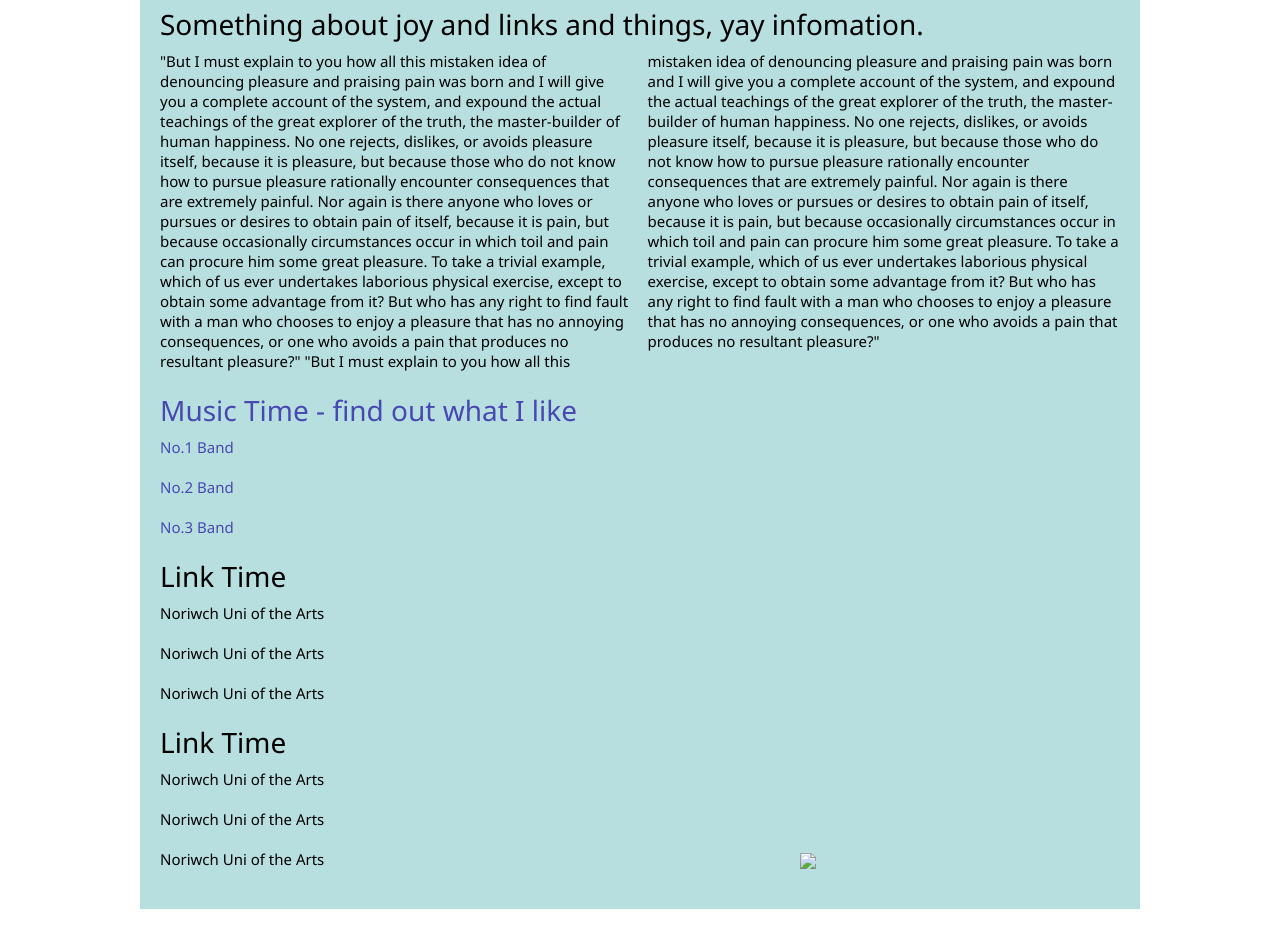
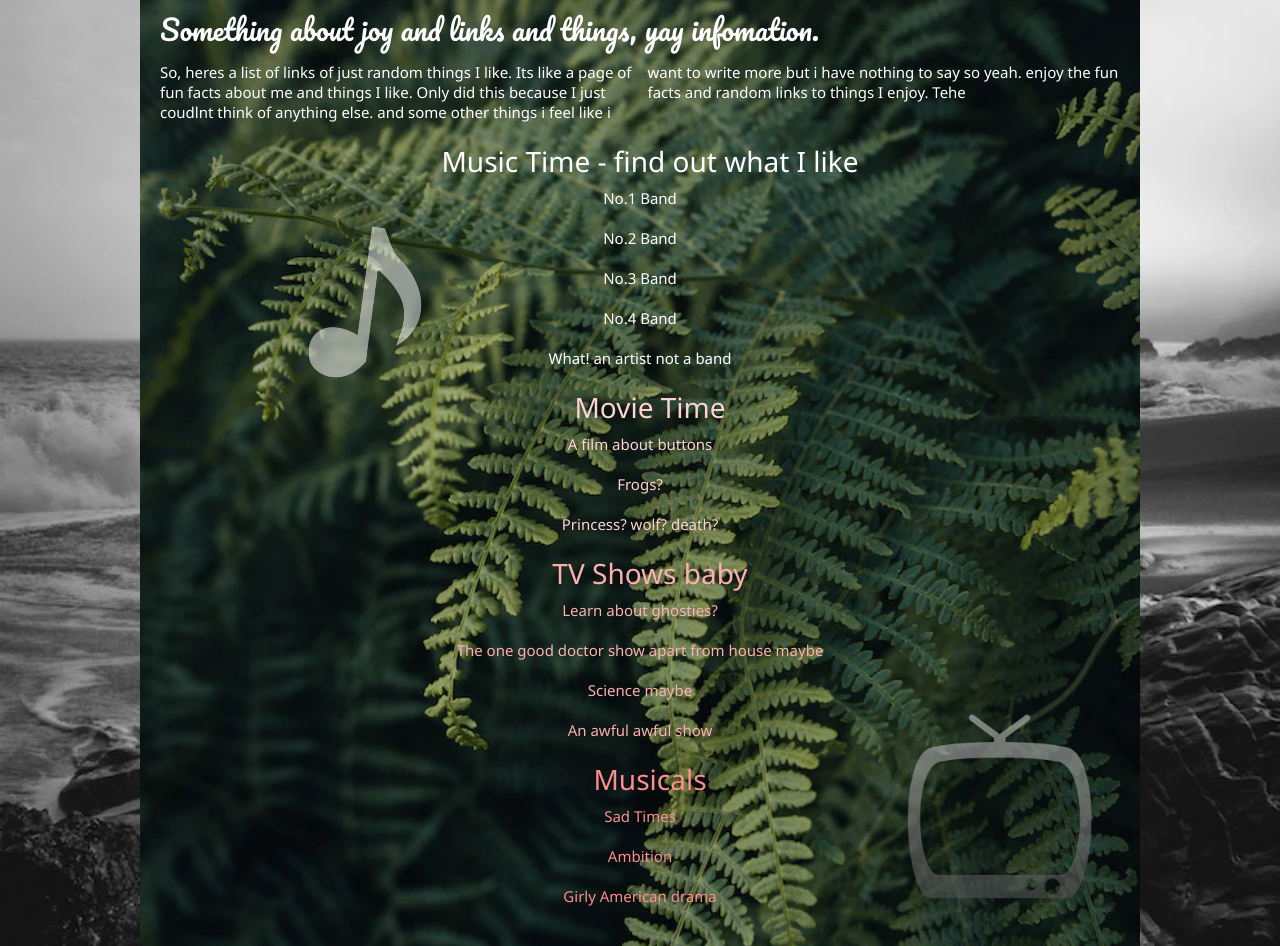
Before and after one commit to DarcyFox/link-list2, a plain HTML site: page index.html in a window 1280 px wide. Shown: the part 115-1061 px from the top of the page. Before the commit the page ends 1024 px from the top, so only its background shows below. Drawn offline with Linux system fonts and the light colour scheme.

Commit message:
added more links

```diff
--- a/css/style.css
+++ b/css/style.css
@@ -1,5 +1,8 @@
 body {
-    margin: 0;
+margin: 0;
+background-image: url("../images2/wet.webp");
+background-size: 100%;
+
 }
 
 h1 {
@@ -11,9 +14,19 @@ h1 {
     font-family: 'Pacifico', cursive;
     font-weight: 100;
     font-size: 56px;
-    color:rgb(74, 129, 136);
+    color:rgb(255, 255, 255);
 }
+h3 {
+    margin-left: 20px;
+    margin-top: 20px;
+    margin-bottom: 0%;
+    font-family: 'Caveat', cursive;
+    font-family: 'Pacifico', cursive;
+    font-weight: 20;
+    font-size: 28px;
+    color: white;
 
+}
 h4 {
     margin-left: 20px;
     margin-top: 20px;
@@ -21,6 +34,7 @@ h4 {
     font-family: 'Segoe UI', Tahoma, Geneva, Verdana, sans-serif;
     font-weight: 50;
     font-size: 28px;
+    color: white;
 }
 
 p {
@@ -32,11 +46,14 @@ p {
     font-weight: 45;
     font-size: 15px;
     column-count: 2;
+    color: white;
+    /* text-align: center; */
 }
 
 a {
     text-decoration: none;
-    color: black;
+    color: rgb(255, 254, 254);
+    /* text-align: center; */
 }
 
 a:hover {
@@ -46,6 +63,12 @@ a:hover {
 a p {
     background-color: rgba(183, 223, 223, 0);
     transition: .4s;
+    column-count: 1;
+    font-weight: 60;
+    /* margin-left: auto; */
+    /* margin-right: auto; */
+     /* text-align: center;  */
+
 }
 
 a p:hover {
@@ -56,14 +79,26 @@ a p:active {
     background-color: rgb(37, 122, 122);
 }
 .bop{
-    color:rgb(72, 72, 177);
+    color:rgb(255, 255, 255);
+    font-weight: 100;
+}
+.pop{
+    color: rgb(255, 211, 211);
+    font-weight: 100;
+}
+.flop{
+    color: rgb(252, 176, 176);
+    font-weight: 100;
+}
+.blop{
+    color: rgb(253, 142, 142);
     font-weight: 100;
 }
 #container {
     width: 1000px;
     padding-bottom: 20px;
     /*  height: 1200px; */
-    background-image: url("../images/photo-bkg.jpg");
+    background-image: url("../images2/fern.webp");
     background-size: cover;
 
     background-color: rgb(183, 223, 223);
@@ -75,16 +110,22 @@ a p:active {
     position: relative;
 }
 
-#trans-flower {
+ #trans-flower {
     position: absolute;
-    width: 300px;
+    width: 200px;
     right: 40px;
     bottom: 0;
+    opacity: 60%;
+}
+#music{
+    margin-left: 70px;
+    position: absolute;
+    opacity: 50%;
 }
 
 #masthead {
     height: 100px;
-    background-image: url("../images/buddha.jpg");
+    background-image: url("../images2/blue\ catus.webp");
     background-repeat: no-repeat;
     /*background-attachment: fixed; */
     background-position: right;
@@ -94,4 +135,7 @@ a p:active {
 #links-block {
     width: 50%;
     white-space: nowrap;
+    margin-left: auto;
+    margin-right: auto;
+    text-align: center;
 }
--- a/index.html
+++ b/index.html
@@ -15,34 +15,17 @@
 <body>
     <div id="container">
         <div id="masthead">
-            <h1>Links that bring me JOY</h1>
+            <h1>Fun Facts in Link Form</h1>
         </div>
         <div id="content-holder">
-            <h4> Something about joy and links and things, yay infomation.</h4>
+            <h3> Something about joy and links and things, yay infomation.</h3>
             <p>
-                "But I must explain to you how all this mistaken idea of denouncing pleasure and praising pain was born
-                and I will give you a complete account of the system, and expound the actual teachings of the great
-                explorer of the truth, the master-builder of human happiness. No one rejects, dislikes, or avoids
-                pleasure itself, because it is pleasure, but because those who do not know how to pursue pleasure
-                rationally encounter consequences that are extremely painful. Nor again is there anyone who loves or
-                pursues or desires to obtain pain of itself, because it is pain, but because occasionally circumstances
-                occur in which toil and pain can procure him some great pleasure. To take a trivial example, which of us
-                ever undertakes laborious physical exercise, except to obtain some advantage from it? But who has any
-                right to find fault with a man who chooses to enjoy a pleasure that has no annoying consequences, or one
-                who avoids a pain that produces no resultant pleasure?"
-                "But I must explain to you how all this mistaken idea of denouncing pleasure and praising pain was born
-                and I will give you a complete account of the system, and expound the actual teachings of the great
-                explorer of the truth, the master-builder of human happiness. No one rejects, dislikes, or avoids
-                pleasure itself, because it is pleasure, but because those who do not know how to pursue pleasure
-                rationally encounter consequences that are extremely painful. Nor again is there anyone who loves or
-                pursues or desires to obtain pain of itself, because it is pain, but because occasionally circumstances
-                occur in which toil and pain can procure him some great pleasure. To take a trivial example, which of us
-                ever undertakes laborious physical exercise, except to obtain some advantage from it? But who has any
-                right to find fault with a man who chooses to enjoy a pleasure that has no annoying consequences, or one
-                who avoids a pain that produces no resultant pleasure?"
+                So, heres a list of links of just random things I like. Its like a page of fun facts about me and things
+                I like. Only did this because I just coudlnt think of anything else. and some other things i feel like i want to write more but i have nothing to say so yeah. enjoy the fun facts and random links to things I enjoy. Tehe
             </p>
 
-            <img id="trans-flower" src="images/trans-flower.png" ></img>
+            <img id="trans-flower" src="images2/R (1).png"></img>
+            <img id="music" src="images2/24191-white-music-notes-vector-thumb.png "></img>
             <div id="links-block">
 
                 <h4 class="bop">Music Time - find out what I like</h4>
@@ -56,28 +39,50 @@
                 <a href="https://thewombats.co.uk/" target="_blank">
                     <p class="bop">No.3 Band</p>
                 </a>
+                <a href="https://www.mcfly.com/" target="_blank">
+                    <p class="bop">No.4 Band</p>
+                </a>
+                <a href="https://www.taylorswift.com/" target="_blank">
+                    <p class="bop">What! an artist not a band</p>
+                </a>
 
-            <h4> Link Time  </h4>
+                <h4 class="pop"> Movie Time </h4>
 
-            <a href="https://www.nua.ac.uk/" target="_blank">
-                <p>Noriwch Uni of the Arts</p>
+                <a href="https://www.imdb.com/title/tt0327597/plotsummary" target="_blank">
+                    <p class="pop">A film about buttons</p>
                 </a>
-            <a href="https://www.nua.ac.uk/" target="_blank">
-                <p>Noriwch Uni of the Arts</p>
+                <a href="https://www.imdb.com/title/tt0780521/" target="_blank">
+                    <p class="pop">Frogs?</p>
                 </a>
-            <a href="https://www.nua.ac.uk/" target="_blank">
-                <p>Noriwch Uni of the Arts</p>
+                <a href="https://www.imdb.com/title/tt0119698/?pf_rd_m=A2FGELUUNOQJNL&pf_rd_p=1a264172-ae11-42e4-8ef7-7fed1973bb8f&pf_rd_r=PWGYWWZN4AJ5FTZJ2FGZ&pf_rd_s=center-1&pf_rd_t=15506&pf_rd_i=top&ref_=chttp_tt_80"
+                    target="_blank">
+                    <p class="pop">Princess? wolf? death? </p>
                 </a>
-            <h4> Link Time </h4>
+                <h4 class=" flop"> TV Shows baby </h4>
 
-            <a href="https://www.nua.ac.uk/" target="_blank">
-                <p>Noriwch Uni of the Arts</p>
+                <a href="https://www.vulture.com/2018/10/the-haunting-of-hill-house-hidden-ghosts.html" target="_blank">
+                    <p class=" flop">Learn about ghosties? </p>
                 </a>
-            <a href="https://www.nua.ac.uk/" target="_blank">
-                <p>Noriwch Uni of the Arts</p>
+                <a href="https://www.imdb.com/title/tt0413573/" target="_blank">
+                    <p class=" flop">The one good doctor show apart from house maybe</p>
                 </a>
-            <a href="https://www.nua.ac.uk/" target="_blank">
-                <p>Noriwch Uni of the Arts</p>
+                <a href="https://www.channel4.com/programmes/rick-and-morty" target="_blank">
+                    <p class=" flop">Science maybe </p>
+                </a>
+                <a href="https://www.bbc.com/culture/article/20190924-its-always-sunny-in-philadelphia-is-americas-best-sitcom"
+                    target="_blank">
+                    <p class=" flop">An awful awful show</p>
+                </a>
+
+                <h4 class="blop"> Musicals</h4>
+                <a href="https://www.lesmis.com/" target="_blank">
+                    <p class=" blop">Sad Times</p>
+                </a>
+                <a href="https://hamiltonmusical.com/london/home/" target="_blank">
+                    <p class=" blop">Ambition</p>
+                </a>
+                <a href="https://www.waitressthemusical.co.uk/" target="_blank">
+                    <p class="blop">Girly American drama</p>
                 </a>
             </div>
         </div>
```
Also changed, not shown: images2/24191-white-music-notes-vector-thumb.png (added), images2/OIP.jfif (added), images2/R (1).png (added), images2/blue catus.webp (added), images2/fern.webp (added), images2/pink.webp (added), images2/wet.webp (added). Lines whose indentation alone changed are shown as unchanged.
